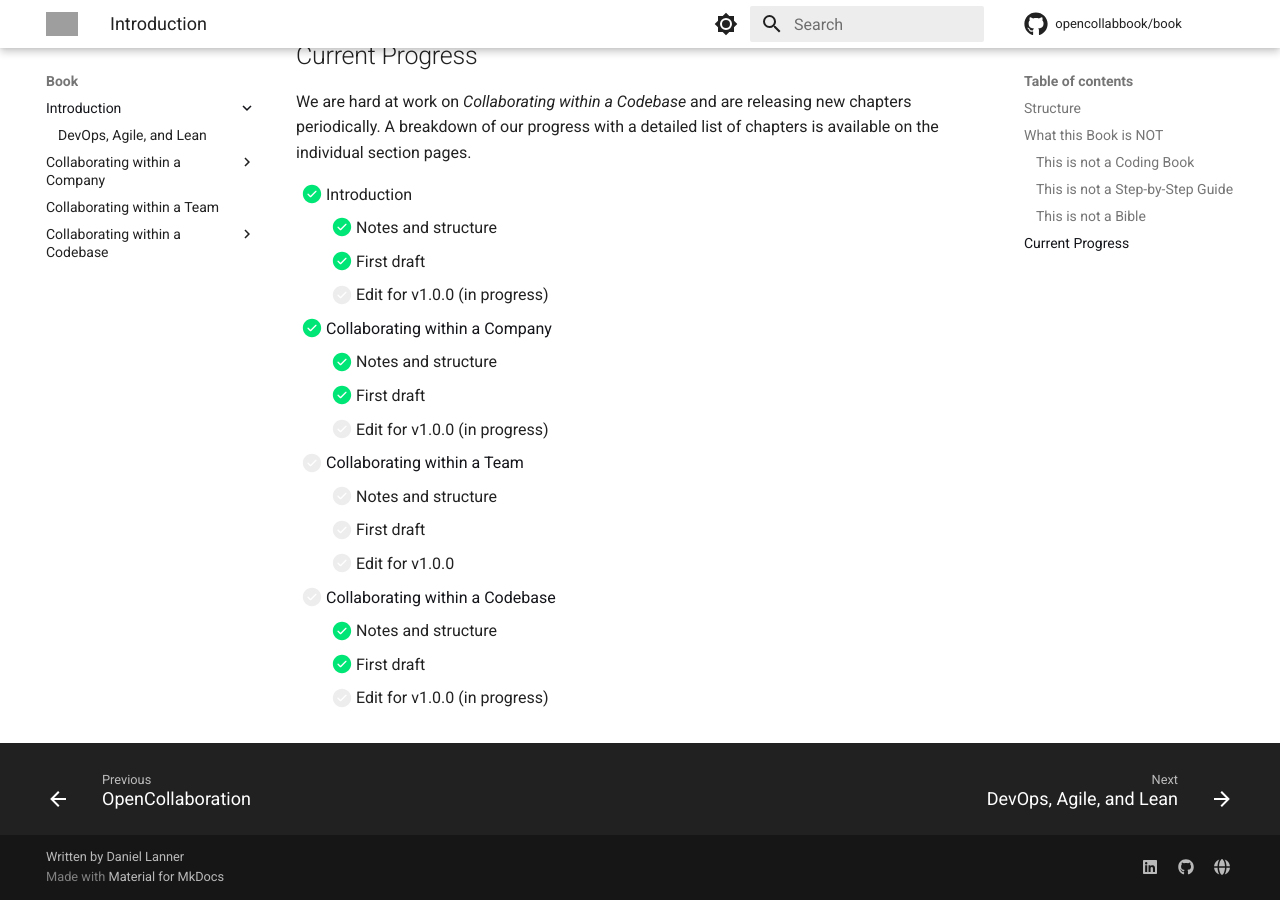
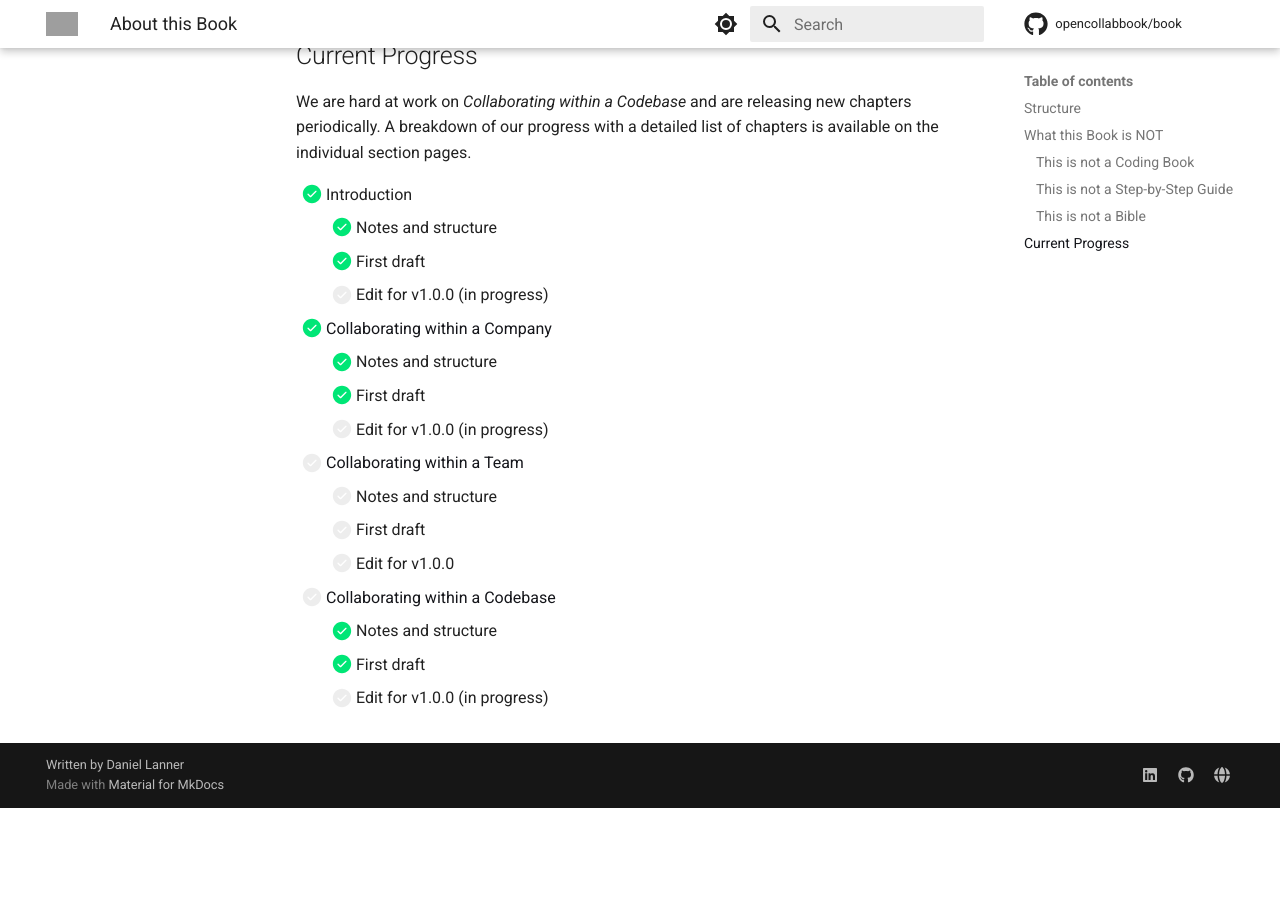
Before and after one commit to engineering-collaboration/book, an MkDocs documentation site: the page built from docs/book/README.md, in a window 1280 px wide and 900 px high, scrolled down 2832 px. Built offline with MkDocs 1.6.1 and Material for MkDocs 9.7.7, drawn with Linux system fonts in a browser that asks for light colours; comment, search, counter and statistics services are not loaded; after the commit the page ends 3640 px from its top, so only the background shows below that; some of the changed text lies outside the part shown; grey boxes are pictures that could not be loaded.

Commit message:
Move introduction chapter

```diff
--- a/docs/book/introduction/README.md
+++ b/docs/book/README.md
@@ -1,9 +1,9 @@
 ---
-title: Introduction
+title: About this Book
 description: OpenCollaboration discusses intramural strategies that have proven useful for a broad spectrum of organizations. We consider how to build autonomous, flexible, and collaborative teams and solve the apparent paradox of providing a stable and low-latency experience while continuously responding to user feedback and regulatory compliance.
 ---
 
-# Introduction
+# About this Book
 
 Compared to other industries, software products benefit from low upfront costs and low distribution efforts, enabling us to create cheap prototypes and deliver them to users globally with little overhead. Successful software companies adapt to rapid technological, economic, and political changes to viably compete in any market.
 
--- a/src/overrides/home.html
+++ b/src/overrides/home.html
@@ -57,7 +57,7 @@
           The three sections of this book provide the foundation for building an autonomous,
           flexible, and collaborative environment at the core of our company.
         </p>
-        <a href="./book/introduction/"
+        <a href="./book/"
           class="text-xs font-bold text-book-night hover:text-book-robin-egg-blue inline-flex items-center">
           Read Introduction
           <svg class="w-3.5 h-3.5 ms-1 rtl:rotate-180" aria-hidden="true" xmlns="http://www.w3.org/2000/svg" fill="none"
@@ -162,7 +162,7 @@
                     <path
                       d="M10 .5a9.5 9.5 0 1 0 9.5 9.5A9.51 9.51 0 0 0 10 .5Zm3.707 8.207-4 4a1 1 0 0 1-1.414 0l-2-2a1 1 0 0 1 1.414-1.414L9 10.586l3.293-3.293a1 1 0 0 1 1.414 1.414Z" />
                   </svg>
-                  <a href="./book/introduction/" class="hover:text-book-white">
+                  <a href="./book/" class="hover:text-book-white">
                     Introduction
                   </a>
                 </div>
```
Also changed, not shown: docs/book/devops-agile-lean.md (renamed from docs/book/introduction/devops-agile-lean.md).
